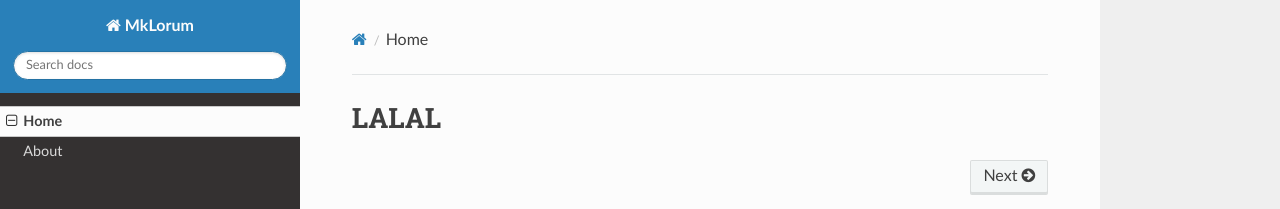
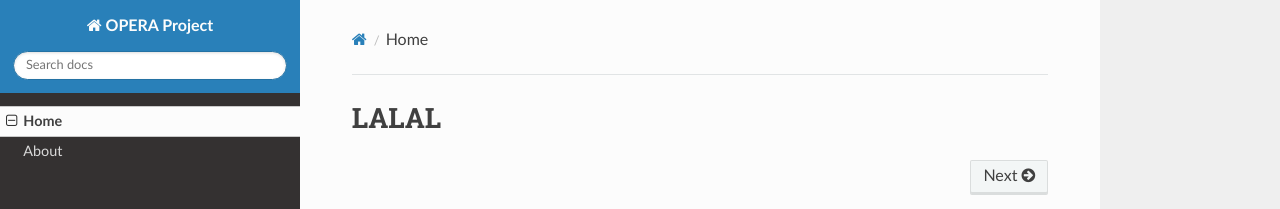
Before and after one commit to cihlab/operadoc, an MkDocs documentation site: the page built from docs/index.md, in a window 1280 px wide. Shown: the top 209 px of the page. Built offline with MkDocs 1.6.1, drawn with Linux system fonts in a browser that asks for light colours; nearby versions of some CDN libraries.

Commit message:
Update mkdocs.yml

```diff
--- a/mkdocs.yml
+++ b/mkdocs.yml
@@ -1,4 +1,4 @@
-site_name: MkLorum
+site_name: OPERA Project
 nav:
     - Home: index.md
     - About: about.md
```
